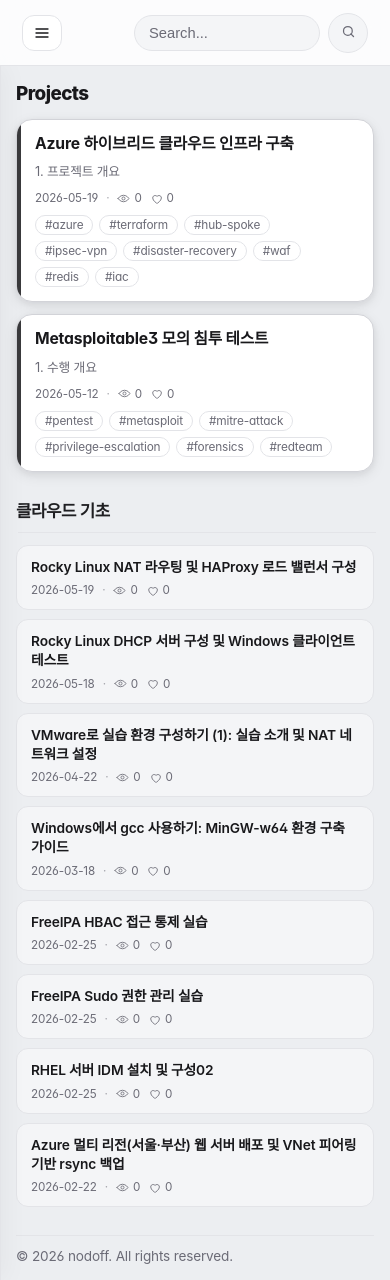
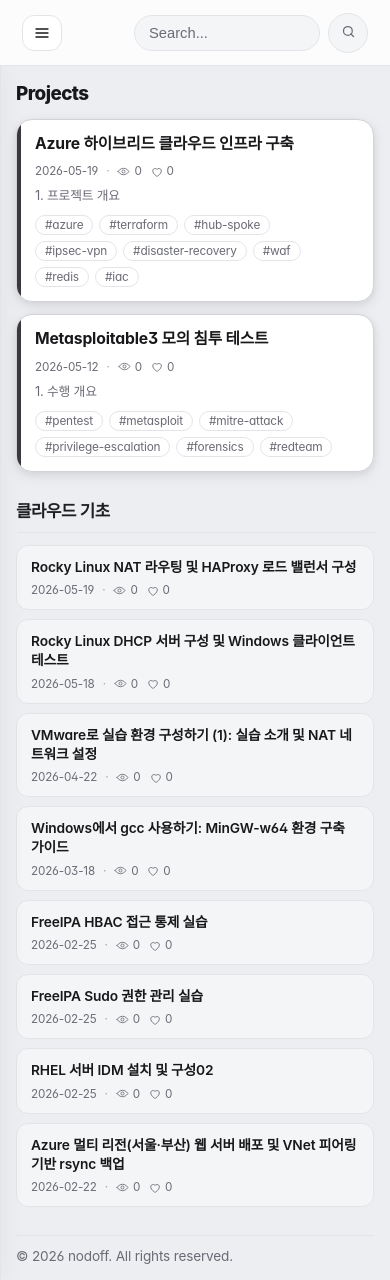
Before and after one commit to nodoff365/nodoff365.github.io, a Jekyll site: the page built from index.html, in a window 390 px wide and 1280 px high. Built offline with Jekyll 4.4.1, drawn with Linux system fonts in a browser that asks for light colours; some web fonts are replaced; the list of posts is cut into pages by our own code; comment, search, counter and statistics services are not loaded.

Commit message:
디자인: 사이드바 자동숨김(PC=왼쪽 가장자리 hover, 터치=햄버거) + 1280px 기준 + 프로젝트 카드 순서/도입부
- PC(hover 가능): 폭<=1280px이면 사이드바 자동숨김, 왼쪽 가장자리 hover 시 슬라이드로 표시(햄버거 X)
- 터치기기: 기존 햄버거 드로어 유지
- 사이드바 접힘 기준 860->1280px (확대/좁은 창에서 더 일찍), 사이트명은 상단바 유지
- 프로젝트 카드 순서 제목->메타->도입부, 도입부 2줄

https://claude.ai/code/session_01C5NfB9hNHsTcq2K8pyeX4H

```diff
--- a/_includes/project-card.html
+++ b/_includes/project-card.html
@@ -1,6 +1,5 @@
 <a href="{{ include.post.url | relative_url }}" class="project-card">
   <h3 class="project-card-title">{{ include.post.title }}</h3>
-  <p class="project-card-excerpt">{{ include.post.excerpt | strip_html | normalize_whitespace | truncate: 120 }}</p>
   <p class="project-card-meta home-list-meta">
     <span>{{ include.post.date | date: "%Y-%m-%d" }}</span>
     <span class="dot">&middot;</span>
@@ -18,6 +17,7 @@
       <span data-reaction-count data-post-url="{{ include.post.url }}" data-post-slug="{{ include.post.slug }}">0</span>
     </span>
   </p>
+  <p class="project-card-excerpt">{{ include.post.excerpt | strip_html | normalize_whitespace | truncate: 160 }}</p>
   {% if include.post.tags and include.post.tags.size > 0 %}
     <p class="project-card-tags">
       {% for tag in include.post.tags %}<span class="project-tag">#{{ tag }}</span>{% endfor %}
--- a/_layouts/default.html
+++ b/_layouts/default.html
@@ -6,6 +6,7 @@
   <body>
     {% include topbar.html %}
     <div class="app-layout">
+      <div class="sidebar-edge" aria-hidden="true"></div>
       {% include sidebar.html %}
       <main id="main-content" class="main-content">
         {{ content }}
--- a/assets/css/main.css
+++ b/assets/css/main.css
@@ -326,6 +326,10 @@ a {
   padding: 22px 16px 80px;
 }
 
+.sidebar-edge {
+  display: none;
+}
+
 .sidebar-profile {
   margin-bottom: 18px;
   padding: 4px 6px 18px;
@@ -2163,6 +2167,73 @@ html[data-theme="dark"] .theme-icon-sun {
   padding: 2px 9px;
 }
 
+/* When space is tight (narrow window or zoom-in), auto-hide the sidebar */
+@media (max-width: 1280px) {
+  .sidebar {
+    transform: translateX(-100%);
+    transition: transform 0.22s ease;
+    z-index: 950;
+  }
+
+  body.sidebar-open .sidebar {
+    transform: translateX(0);
+  }
+
+  body.sidebar-open .sidebar-overlay {
+    opacity: 1;
+    visibility: visible;
+  }
+
+  .main-content {
+    margin-left: 0;
+  }
+}
+
+/* Touch devices: use the hamburger drawer (no hover to reveal) */
+@media (hover: none) and (max-width: 1280px) {
+  .menu-toggle {
+    display: inline-flex;
+  }
+}
+
+/* Mouse devices: taskbar-style auto-hide — reveal on left-edge hover, no hamburger */
+@media (hover: hover) and (max-width: 1280px) {
+  .sidebar-edge {
+    display: block;
+    position: fixed;
+    left: 0;
+    top: var(--topbar-h);
+    bottom: 0;
+    width: 14px;
+    z-index: 949;
+  }
+
+  .sidebar-edge::after {
+    content: "";
+    position: absolute;
+    left: 0;
+    top: 50%;
+    transform: translateY(-50%);
+    width: 4px;
+    height: 56px;
+    border-radius: 0 6px 6px 0;
+    background: var(--line-strong);
+    opacity: 0.7;
+    transition: opacity 0.15s ease, height 0.15s ease;
+  }
+
+  .sidebar-edge:hover::after {
+    opacity: 1;
+    height: 80px;
+  }
+
+  .sidebar-edge:hover ~ .sidebar,
+  .sidebar:hover {
+    transform: translateX(0);
+    box-shadow: var(--shadow-md);
+  }
+}
+
 @media (max-width: 1100px) {
   .home-dashboard {
     grid-template-columns: 1fr;
@@ -2198,16 +2269,8 @@ html[data-theme="dark"] .theme-icon-sun {
 }
 
 @media (max-width: 860px) {
-  .topbar {
-    justify-content: space-between;
-  }
-
   .topbar-brand {
     display: none;
-  }
-
-  .menu-toggle {
-    display: inline-flex;
   }
 
   /* On narrow screens show full titles (wrap) instead of truncating */
@@ -2215,23 +2278,7 @@ html[data-theme="dark"] .theme-icon-sun {
     white-space: normal;
   }
 
-  .sidebar {
-    transform: translateX(-100%);
-    transition: transform 0.2s ease;
-    z-index: 950;
-  }
-
-  body.sidebar-open .sidebar {
-    transform: translateX(0);
-  }
-
-  body.sidebar-open .sidebar-overlay {
-    opacity: 1;
-    visibility: visible;
-  }
-
   .main-content {
-    margin-left: 0;
     padding: 16px;
   }
 
```
